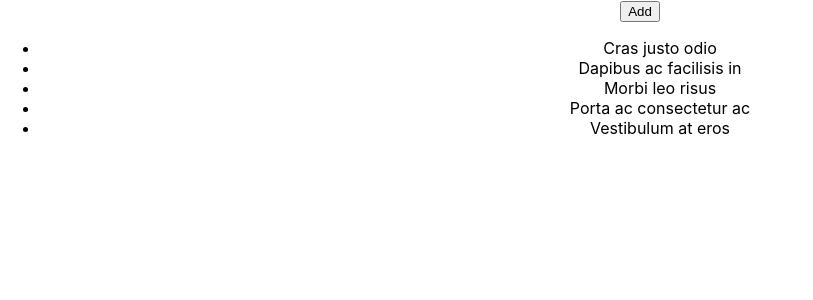
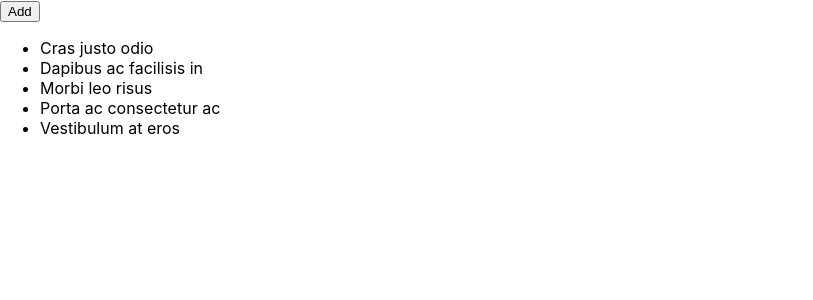
Before and after one commit to ReidHolmes/Web, a React (Create React App) app in the folder my-app/: page / in a window 1280 px wide. Shown: the top 300 px of the page, without its empty margins (0-813 px from the left). Built offline with nearby package versions, Linux system fonts and the light colour scheme.

Commit message:
理清套路了

```diff
--- a/my-app/src/App.js
+++ b/my-app/src/App.js
@@ -5,7 +5,7 @@
 class App extends Component {
   render() {
     return (
-      <div className="App">
+      <div>
           <button className="btn">Add</button>
           <ul className="list-group">
             <li className="list-group-item">Cras justo odio</li>
```
Also changed, not shown: my-app/public/index.html (+0 -9 lines).
